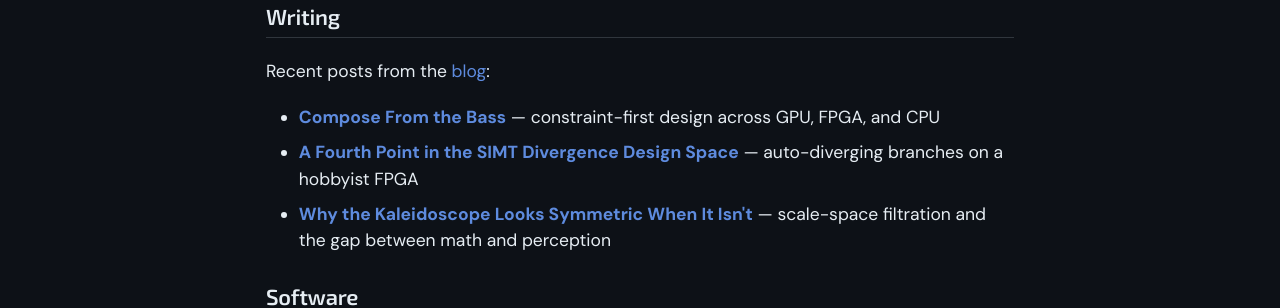
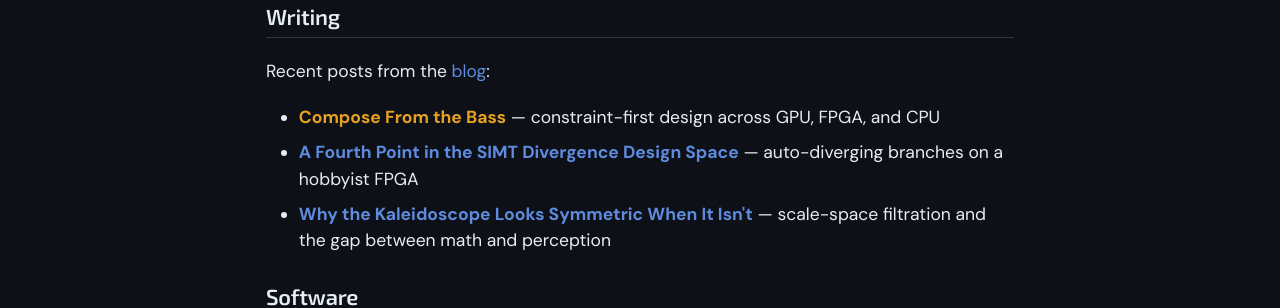
Before and after one commit to modelmiser/modelmiser, an MkDocs documentation site: the page built from docs/index.md, in a window 1280 px wide and 1386 px high. Shown: the part 662-970 px from the top of the window. Built offline with MkDocs 1.6.1 and Material for MkDocs 9.7.7, drawn with Linux system fonts in a browser that asks for light colours.

Commit message:
style(landing): amber links for weekend spec-ulate posts
Weekend cross-domain posts get .weekend class on their landing page
links, rendering in amber (#e8a020) to visually distinguish from
regular blue post links.

Co-Authored-By: Claude Opus 4.6 (1M context) <noreply@anthropic.com>

```diff
--- a/docs/stylesheets/blog.css
+++ b/docs/stylesheets/blog.css
@@ -333,6 +333,18 @@
    -------------------------------------------------------------------------- */
 
 /* --------------------------------------------------------------------------
+   Weekend spec-ulate posts — amber links to distinguish from regular posts
+   -------------------------------------------------------------------------- */
+
+.md-typeset a.weekend {
+  color: var(--mm-amber-light);
+}
+
+.md-typeset a.weekend:hover {
+  color: var(--mm-amber);
+}
+
+/* --------------------------------------------------------------------------
    Blog index — post cards with excerpts
    -------------------------------------------------------------------------- */
 
```
Also changed, not shown: docs/index.md (+1 -1 lines).
